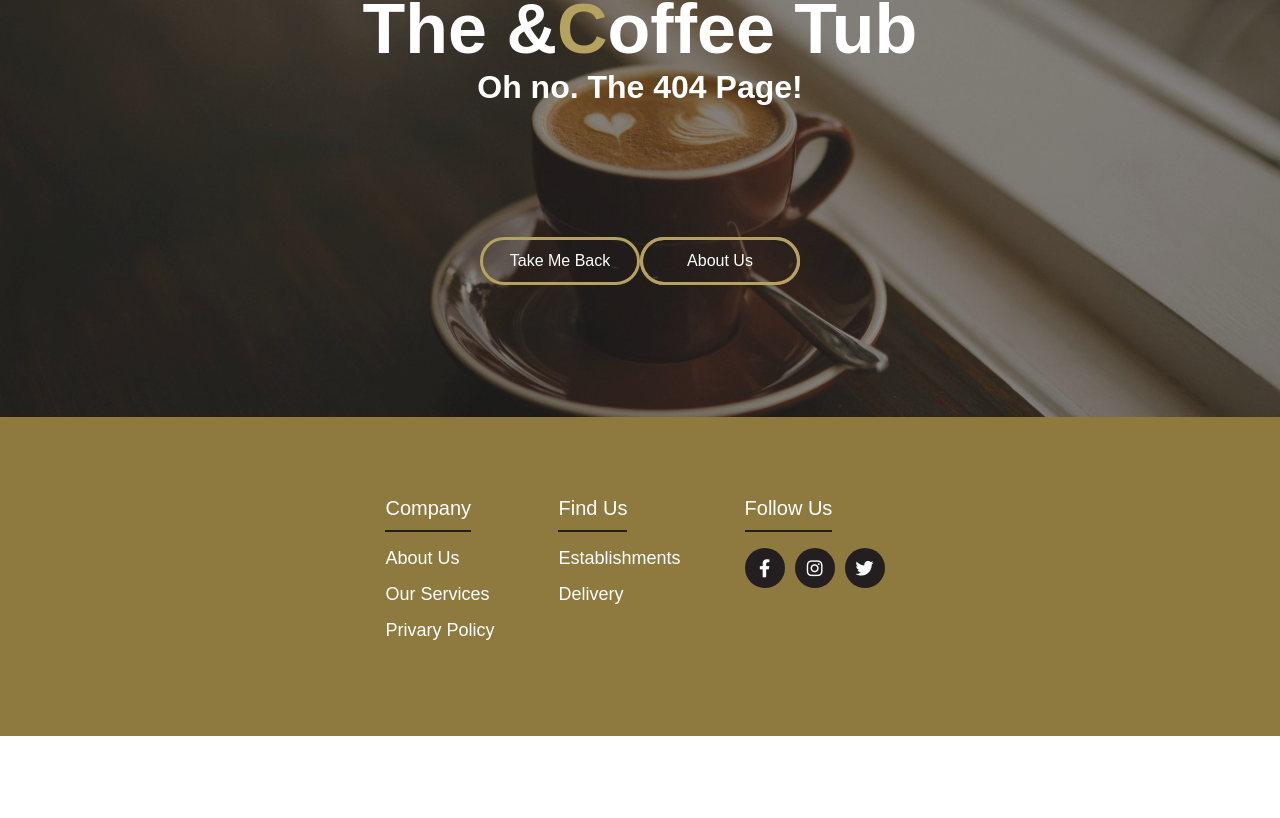
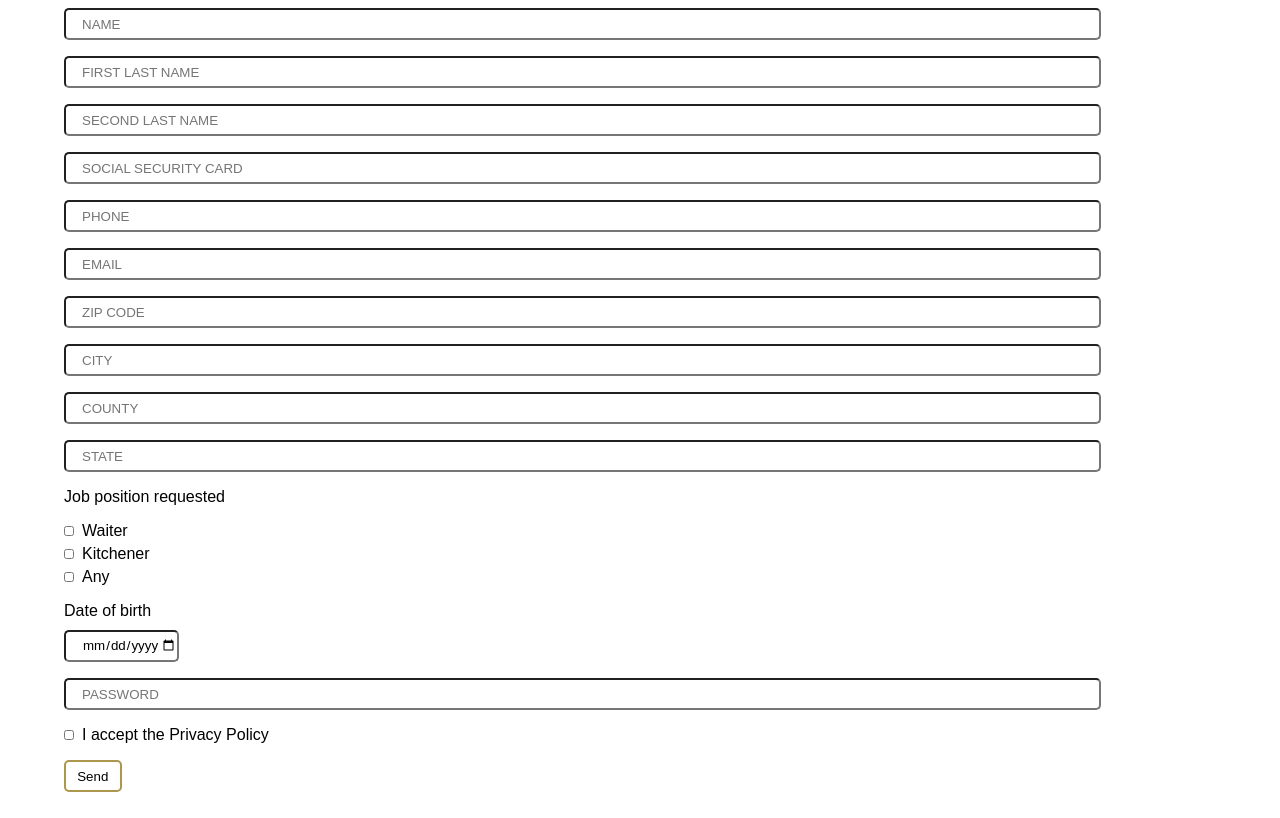
Before and after one commit to meeeww/tfg_cliente, a React (Vite) app: page /WorkWithUsForm in a window 1280 px wide. Before the commit this address had no page. Shown: the part 242-1060 px from the top of the page. Before the commit the page ends 978 px from the top, so only its background shows below. Built offline with nearby package versions, Linux system fonts and the light colour scheme.

Commit message:
WorkWithUsForm acabado

```diff
--- /dev/null
+++ b/src/components/WorkWithUsForm.jsx
@@ -0,0 +1,63 @@
+import React from "react";
+import MainLayout from '../layout/MainLayout';
+import Imagen from "./WorkWithUsImagen";
+const WorkWithUsForm = () => {
+    return (
+        <MainLayout>
+            <div className="WorkWithUsFormContenedor">
+                <div className="WorkWithUsFormDivTexto">
+                    <h1>Register</h1>
+                    <p>From our Employment Channel, you will only be asked to provide us with documentation related to recruitment, when you are selected for one of our vacancies.</p>
+                </div>
+                <div className="WorkWithUsFormFormContenedor">
+                    <div className="WorkWithUsForm1">
+                        <input type="text" placeholder="NAME" />
+                        <input type="text" placeholder="FIRST LAST NAME" />
+                        <input type="text" placeholder="SECOND LAST NAME" />
+                        <input type="text" placeholder="SOCIAL SECURITY CARD" />
+                        <input type="text" placeholder="PHONE" />
+                        <input type="text" placeholder="EMAIL" />
+                        <input type="text" placeholder="ZIP CODE" />
+                        <input type="text" placeholder="CITY" />
+                        <input type="text" placeholder="COUNTY" />
+                        <input type="text" placeholder="STATE" />
+                        <p>Job position requested</p>
+                        <div className="WorkWithUsFormCheckBoxContainer">
+                            <div className="WorkWithUsFormCheckBox">
+                                <input type="checkbox" id="miCheckbox" />
+                                <label for="miCheckbox">Waiter</label>
+                            </div>
+                            <div className="WorkWithUsFormCheckBox">
+                                <input type="checkbox" id="miCheckbox" />
+                                <label for="miCheckbox">Kitchener</label>
+                            </div>
+                            <div className="WorkWithUsFormCheckBox">
+                                <input type="checkbox" id="miCheckbox" />
+                                <label for="miCheckbox">Any</label>
+                            </div>
+                        </div>
+                        <div className="WorkWithUsFormFecha">
+                            <label for="birthdate">Date of birth</label>
+                            <input type="date" id="birthdate" name="birthdate" />
+                        </div>
+                        <input type="text" placeholder="PASSWORD" />
+                        <div className="WorkWithUsFormCheckBoxContainer">
+                            <div className="WorkWithUsFormCheckBox">
+                                <input type="checkbox" id="miCheckbox" />
+                                <label for="miCheckbox">I accept the Privacy Policy</label>
+                            </div>
+                        </div>
+                        <div className="WorkWithUsFormBoton">
+                        <button>Send</button>
+
+                        </div>
+                    </div>
+                </div>
+            </div>
+        </MainLayout>
+
+
+    )
+}
+
+export default WorkWithUsForm;
--- a/src/components/WorkWithUsOffices.jsx
+++ /dev/null
@@ -1,65 +0,0 @@
-import React from "react";
-import MainLayout from '../layout/MainLayout';
-import Imagen from "../components/WorkWithUsImagen";
-const WorkWithUsOffices = () => {
-    return (
-        <MainLayout>
-            <div className="WorkWithUsOfficesContenedor">
-                <div className="WorkWithUsOfficesDiv">
-                    <div className="WorkWithUsOfficesCaja">
-                        <h1>Kitchener</h1>
-                        <p>11/03/2023</p>
-                    </div>
-                    <div className="WorkWithUsOfficesCaja">
-                        <h1>Kitchener</h1>
-                        <p>11/03/2023</p>
-                    </div>
-                    <div className="WorkWithUsOfficesCaja">
-                        <h1>Kitchener</h1>
-                        <p>11/03/2023</p>
-                    </div>
-                    <div className="WorkWithUsOfficesCaja">
-                        <h1>Kitchener</h1>
-                        <p>11/03/2023</p>
-                    </div>
-                    <div className="WorkWithUsOfficesCaja">
-                        <h1>Kitchener</h1>
-                        <p>11/03/2023</p>
-                    </div>
-                    <div className="WorkWithUsOfficesCaja">
-                        <h1>Kitchener</h1>
-                        <p>11/03/2023</p>
-                    </div>
-                    <div className="WorkWithUsOfficesCaja">
-                        <h1>Kitchener</h1>
-                        <p>11/03/2023</p>
-                    </div>
-                    <div className="WorkWithUsOfficesCaja">
-                        <h1>Kitchener</h1>
-                        <p>11/03/2023</p>
-                    </div>
-                    <div className="WorkWithUsOfficesCaja">
-                        <h1>Kitchener</h1>
-                        <p>11/03/2023</p>
-                    </div>
-                    <div className="WorkWithUsOfficesCaja">
-                        <h1>Kitchener</h1>
-                        <p>11/03/2023</p>
-                    </div>
-                    <div className="WorkWithUsOfficesCaja">
-                        <h1>Kitchener</h1>
-                        <p>11/03/2023</p>
-                    </div>
-                    <div className="WorkWithUsOfficesCaja">
-                        <h1>Kitchener</h1>
-                        <p>11/03/2023</p>
-                    </div>
-                </div>
-            </div>
-        </MainLayout>
-
-
-    )
-}
-
-export default WorkWithUsOffices;
--- a/src/estilos/estilos.css
+++ b/src/estilos/estilos.css
@@ -1214,34 +1214,91 @@
     }
   }
 
-  /*WorkWithUsOffices*/
-
-.WorkWithUsOfficesContenedor{
+  /*WorkWithUsForm*/
+
+.WorkWithUsFormContenedor{
   display: flex;
   flex-direction: column;
+  padding: 4rem;
+}
+
+.WorkWithUsFormDivTexto{
+  width: 100%;
+  display: flex;
+  flex-direction: column;
+  gap: 1rem;
+  padding-bottom: 1rem ;
+}
+
+.WorkWithUsFormFormContenedor{
+  display: flex;
+}
+
+.WorkWithUsForm1{
+  display: flex;
+  flex-direction: column;
+  gap: 1rem;
+  width: 100%;
+  height: 100%;
+}
+
+ .WorkWithUsForm1 input{
+  width: 90%;
+  height: 2rem;
+  border-radius: 5px;
+  padding-left: 1rem;
+ }
+
+ .WorkWithUsForm1 input:focus {
+  outline: none;
+  border: 2px solid var(--color_secundario);
+}
+
+.WorkWithUsFormCheckBoxContainer{
+  display: flex;
+  flex-direction: column;
+  gap: 5px;
+}
+
+.WorkWithUsFormCheckBox{
+  display: flex;
+  gap: 8px;
+  width: 100%;
   align-items: center;
 }
 
-.WorkWithUsOfficesDiv{
-  width: 50%;
-  height: 300px;
-  border: 1px solid var(--backgroud_color_2);
-  overflow-y : scroll;
+#miCheckbox{
+  width: 10px;
+  height: 10px;
 }
 
-.WorkWithUsOfficesCaja{
-  border: 1px solid var(--backgroud_color_2);
+.WorkWithUsFormFecha{
+  width: 100%;
   display: flex;
   flex-direction: column;
   gap: 10px;
+}
+
+.WorkWithUsFormFecha input{
+  width: 10%;
+}
+
+.WorkWithUsFormBoton{
   width: 100%;
-  padding: 2rem;
 }
 
-.WorkWithUsOfficesCaja:hover{
-  background-color: rgb(198, 198, 198);
+.WorkWithUsFormBoton button{
+  width: 5%;
+  height: 2rem;
+  background-color: var(--blanco);
+  transition: all 0.25s;
+  border: 2px solid var(--color_secundario);
+  border-radius: 5px;
 }
 
+.WorkWithUsFormBoton button:hover{
+  background-color: var(--color_secundario);
+}
   /*dashboard*/
 
   .dashboardBody {
--- a/src/main.jsx
+++ b/src/main.jsx
@@ -9,7 +9,7 @@ import Carta from './components/Carta'
 import Merchandising from './components/Merchandising'
 import ContactUs from './components/ContactUs'
 import WorkWithUs from './components/WorkWithUs'
-import WorkWithUsOffices from './components/WorkWithUsOffices'
+import WorkWithUsForm from './components/WorkWithUsForm'
 
 
 import {
@@ -51,8 +51,8 @@ const router = createBrowserRouter([
     element: <WorkWithUs />,
   },
   {
-    path: "/WorkWithUsOffices",
-    element: <WorkWithUsOffices />,
+    path: "/WorkWithUsForm",
+    element: <WorkWithUsForm />,
   },
 ]);
 
```
